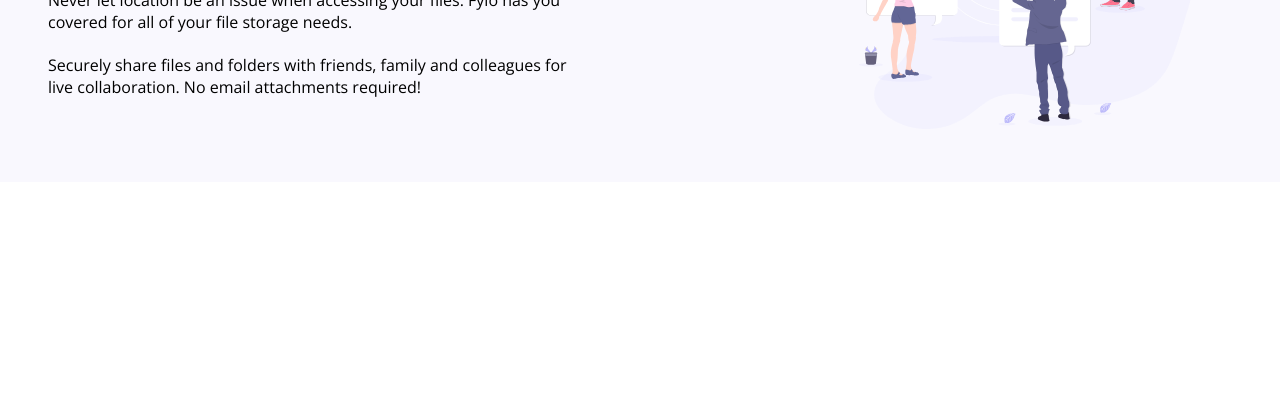
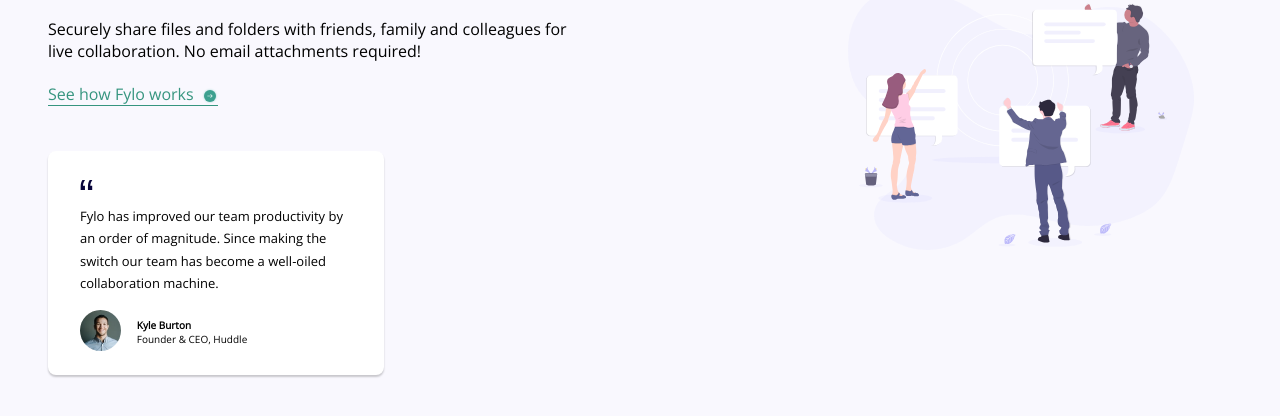
Before and after one commit to RKanna/fylo-landing-page-project, a plain HTML site: page index.html in a window 1280 px wide. Shown: the part 788-1204 px from the top of the page. Before the commit the page ends 970 px from the top, so only its background shows below. Drawn offline with nearby package versions, Linux system fonts and the light colour scheme.

Commit message:
next-row-section completed

```diff
--- a/index.html
+++ b/index.html
@@ -61,6 +61,38 @@
           Securely share files and folders with friends, family and colleagues
           for live collaboration. No email attachments required!
         </p>
+        <a href="#" class="link-anchor"
+          >See how Fylo works
+          <span>
+            <img class="arrow-mark" alt="arrow" src="icon-arrow.svg" />
+          </span>
+        </a>
+        <div class="white-banner-div">
+          <img class="quot" alt="quotation mark" src="icon-quotes.svg" />
+          <ul class="white-box-element">
+            <li class="list-element">
+              Fylo has improved our team productivity by
+            </li>
+            <li class="list-element">
+              an order of magnitude. Since making the
+            </li>
+            <li class="list-element">
+              switch our team has become a well-oiled
+            </li>
+            <li class="list-element">collaboration machine.</li>
+          </ul>
+          <div class="avatar-container">
+            <img
+              class="avatar"
+              alt="profile photo"
+              src="avatar-testimonial.jpg"
+            />
+            <ul class="avatar-detail-container">
+              <li class="details1">Kyle Burton</li>
+              <li class="details2">Founder & CEO, Huddle</li>
+            </ul>
+          </div>
+        </div>
       </div>
       <div class="img2-div">
         <div class="second-img-container">
```
